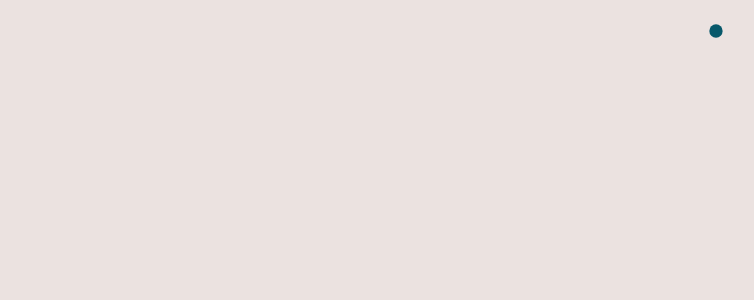
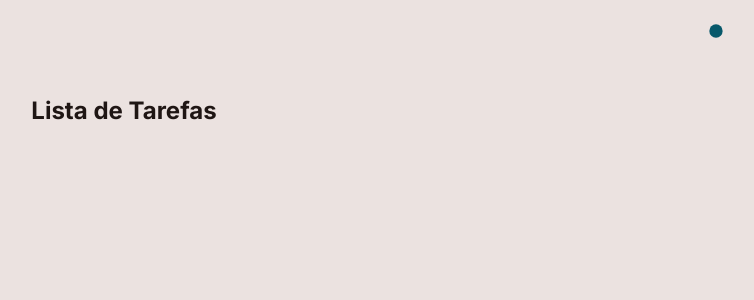
Before and after one commit to fercael/todo-list-ReactJs, a React (Vite) app: page / in a window 1280 px wide. Shown: the top 300 px of the page, without its empty margins (516-1270 px from the left). Built offline with nearby package versions, Linux system fonts and the light colour scheme.

Commit message:
Add componente PageTitle

```diff
--- a/src/App.tsx
+++ b/src/App.tsx
@@ -12,7 +12,7 @@ function App() {
 
   return (
     <ThemeProvider theme={theme}>
-      <Layout theme={theme.name} toggleTheme={toggleTheme}/>
+      <Layout toggleTheme={toggleTheme}/>
       <GlobalStyles/>
     </ThemeProvider>
   )
--- a/src/components/Layout/index.tsx
+++ b/src/components/Layout/index.tsx
@@ -3,7 +3,7 @@ import Flexbox from '../Flexbox';
 import ThemeSwitcher from '../ThemeSwitcher';
 import { ILayout } from './interfaces/layout';
 
-import { Container } from './styles';
+import { Container, PageTitle } from './styles';
 
 const Layout: React.FC<ILayout> = ({
   toggleTheme
@@ -13,6 +13,7 @@ const Layout: React.FC<ILayout> = ({
       <Flexbox width='100%' height='4rem' justify='flex-end' align='center' >
         <ThemeSwitcher switchTheme={toggleTheme}/>
       </Flexbox>
+      <PageTitle>Lista de Tarefas</PageTitle>
     </Container>
   );
 }
--- a/src/components/Layout/styles.ts
+++ b/src/components/Layout/styles.ts
@@ -10,3 +10,11 @@ export const Container = styled.main`
     width: 375px;
   }
 `;
+
+export const PageTitle = styled.h1`
+  padding: 2rem;
+  font-size: 1.5rem;
+  font-weight: 700;
+  text-align: center;
+  color: var(${props => props.theme.colors.title});
+`;
```
